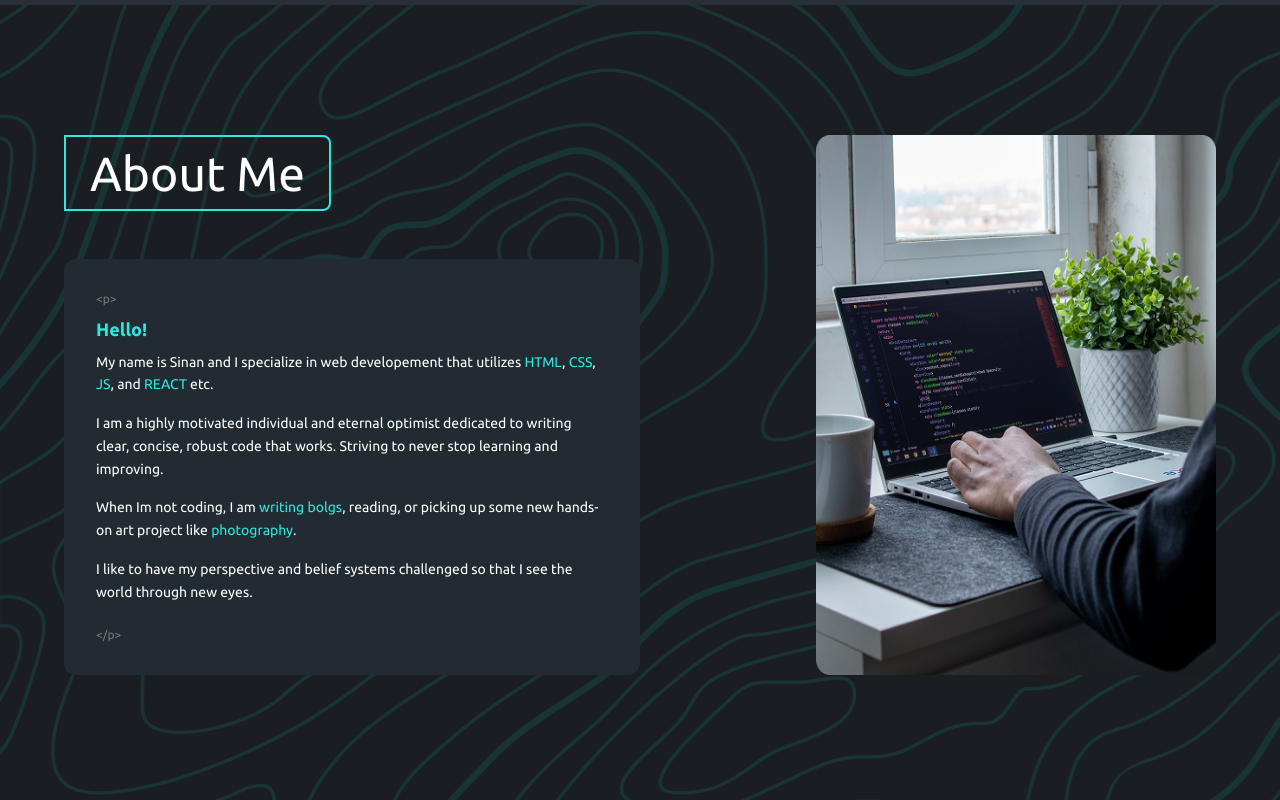
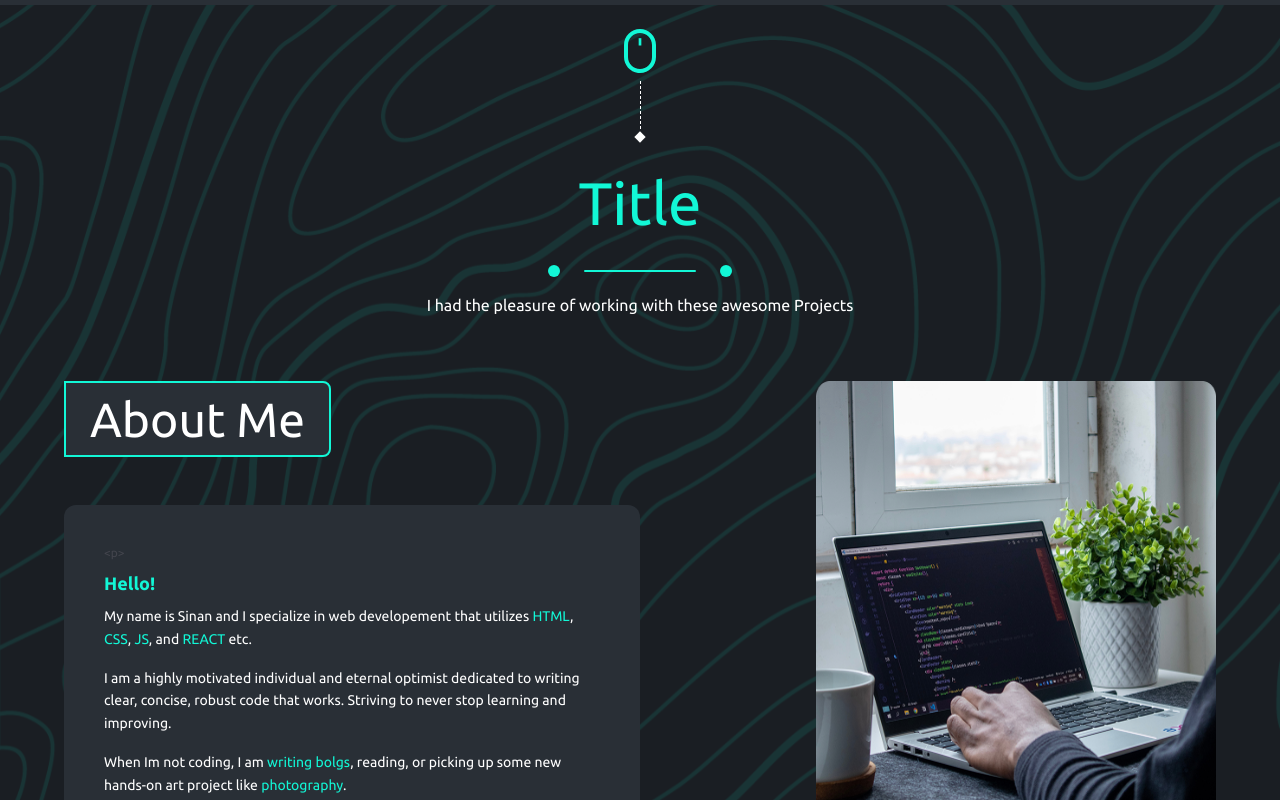
Before and after one commit to septianadip17/personal-website, a React (Vite) app: page / in a window 1280 px wide. Shown: the part 600-1400 px from the top of the page. Built offline with nearby package versions, Linux system fonts and the light colour scheme.

Commit message:
about layouting

```diff
--- a/src/App.jsx
+++ b/src/App.jsx
@@ -2,6 +2,7 @@ import React from "react";
 import Hero from "./components/Hero";
 import Header from "./components/Header";
 import About from "./components/About";
+import SectionTitle from "./components/SectionTitle";
 
 const App = () => {
   return (
@@ -9,6 +10,7 @@ const App = () => {
       <Header/>
       <Hero />
       <About />
+      {/* <SectionTitle /> */}
     </div>
   );
 };
--- a/src/components/About.jsx
+++ b/src/components/About.jsx
@@ -6,50 +6,49 @@ import background from "../assets/aboutme.svg";
 const About = () => {
   return (
     <div
-      className="relative min-h-screen flex items-center justify-center p-6"
+      className="relative min-h-screen flex flex-col items-center p-6"
       style={{ backgroundImage: `url(${background})`, backgroundSize: "cover" }}
     >
-      {/* <SectionTitle /> */}
-      <div className="flex justify-between w-full max-w-6xl">
+      <SectionTitle />
+
+      <div className="flex justify-between w-full max-w-6xl mt-16">
         {/* Left side - About content */}
         <div className="flex flex-col gap-8 md:gap-12">
-          <div className="relative self-start">
-            <h1 className="text-white text-4xl md:text-5xl font-normal leading-tight rounded-tr-lg rounded-br-lg border-2 border-[#2ee8e0] px-6 py-3 max-w-max">
-              About Me
-            </h1>
-          </div>
+          <h1 className="text-white bg-bg1 text-4xl md:text-5xl font-normal leading-tight rounded-tr-lg rounded-br-lg border-2 border-brand1 px-6 py-3 max-w-max self-start">
+            About Me
+          </h1>
 
-          <div className="bg-[#222b31] rounded-xl p-8 max-w-xl">
-            <p className="text-[#7a7a7a] text-xs mb-2">&lt;p&gt;</p>
-            <p className="text-[#2ee8e0] text-lg font-semibold mb-2">Hello!</p>
+          <div className="bg-bg1 rounded-xl p-10 max-w-xl">
+            <p className="text-grey text-xs mb-2">&lt;p&gt;</p>
+            <p className="text-brand1 text-lg font-semibold mb-2">Hello!</p>
 
             <p className="text-white text-sm leading-relaxed">
-              My name is Sinan and I specialize in web developement that utilizes{" "}
-              <span className="text-[#2ee8e0]">HTML</span>,{" "}
-              <span className="text-[#2ee8e0]">CSS</span>,{" "}
-              <span className="text-[#2ee8e0]">JS</span>, and{" "}
-              <span className="text-[#2ee8e0]">REACT</span> etc.
+              My name is Sinan and I specialize in web developement that
+              utilizes <span className="text-brand1">HTML</span>,{" "}
+              <span className="text-brand1">CSS</span>,{" "}
+              <span className="text-brand1">JS</span>, and{" "}
+              <span className="text-brand1">REACT</span> etc.
             </p>
 
             <p className="text-white text-sm leading-relaxed mt-4">
-              I am a highly motivated individual and eternal optimist dedicated to writing
-              clear, concise, robust code that works. Striving to never stop learning and
-              improving.
+              I am a highly motivated individual and eternal optimist dedicated
+              to writing clear, concise, robust code that works. Striving to
+              never stop learning and improving.
             </p>
 
             <p className="text-white text-sm leading-relaxed mt-4">
               When Im not coding, I am{" "}
-              <span className="text-[#2ee8e0]">writing bolgs</span>, reading,
-              or picking up some new hands-on art project like{" "}
-              <span className="text-[#2ee8e0]">photography</span>.
+              <span className="text-brand1">writing bolgs</span>, reading, or
+              picking up some new hands-on art project like{" "}
+              <span className="text-brand1">photography</span>.
             </p>
 
             <p className="text-white text-sm leading-relaxed mt-4">
-              I like to have my perspective and belief systems challenged so that I see
-              the world through new eyes.
+              I like to have my perspective and belief systems challenged so
+              that I see the world through new eyes.
             </p>
 
-            <p className="text-[#7a7a7a] text-xs mt-6">&lt;/p&gt;</p>
+            <p className="text-grey text-xs mt-6">&lt;/p&gt;</p>
           </div>
         </div>
 
--- a/src/components/SectionTitle.jsx
+++ b/src/components/SectionTitle.jsx
@@ -3,13 +3,25 @@ import mouse from "../assets/icons/mouse.svg";
 
 const SectionTitle = () => {
   return (
-    <div className="relative">
+    <div className="flex flex-col items-center gap-8">
       <div className="flex flex-col items-center">
-        <div className="absolute top-12 left-1/2 -translate-x-1/2 flex flex-col items-center">
-          <img src={mouse} alt="mouse" />
-          <div className="border-l border-dashed border-white h-12 mt-2"></div>
-          <div className="w-2 h-2 bg-white rotate-45 mt-1"></div>
+        <img src={mouse} alt="mouse" />
+        <div className="border-l border-dashed border-white h-12 mt-2"></div>
+        <div className="w-2 h-2 bg-white rotate-45 mt-1"></div>
+      </div>
+
+      <h1 className="text-brand1 text-6xl font-normal">Title</h1>
+
+      <div className="flex flex-col items-center gap-4">
+        <div className="flex items-center space-x-6">
+          <div className="w-3 h-3 bg-brand1 rounded-full"></div>
+          <div className="w-28 h-[2px] bg-brand1 rounded-full"></div>
+          <div className="w-3 h-3 bg-brand1 rounded-full"></div>
         </div>
+
+        <p className="text-white text-center max-w-3xl text-base">
+          I had the pleasure of working with these awesome Projects
+        </p>
       </div>
     </div>
   );
```
